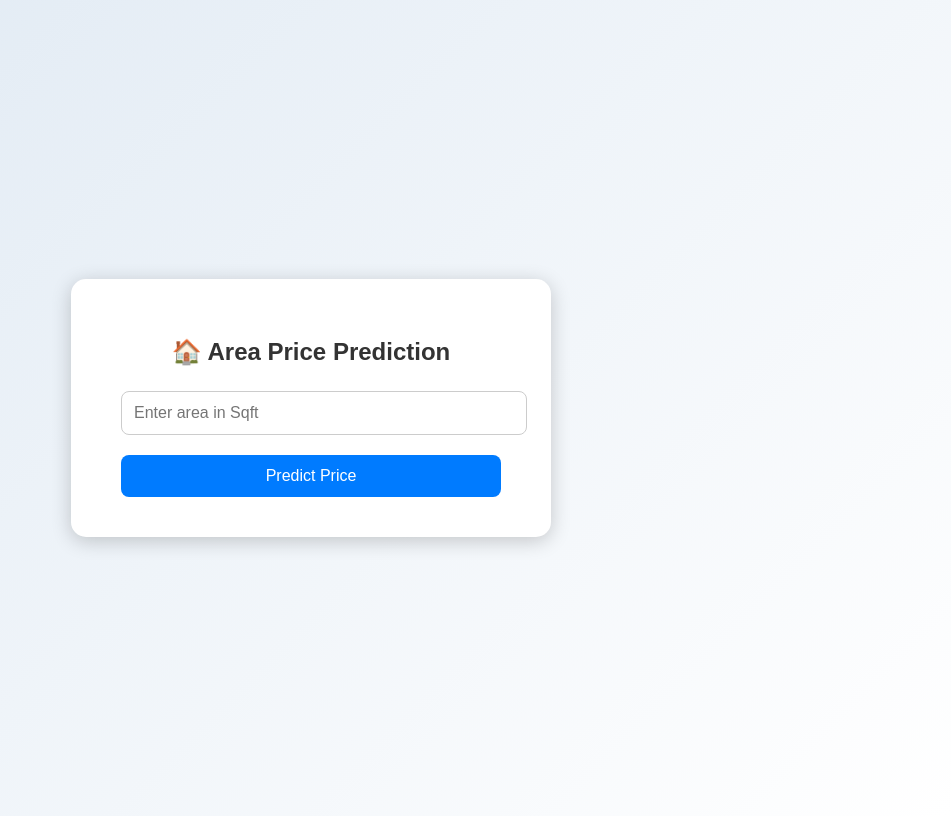
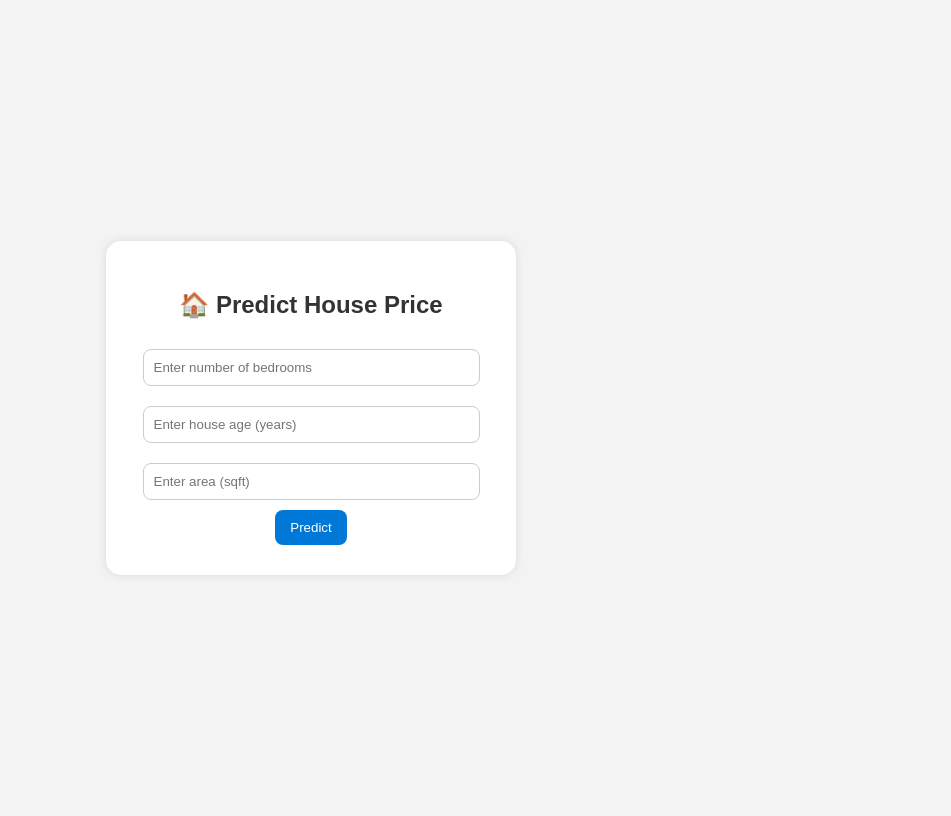
Before and after one commit to Ashok8601/project2, a Flask app: page / in a window 1280 px wide. Shown: the whole page, without its empty margins (329-1280 px from the left). Run offline with Flask 3, Linux system fonts and the light colour scheme; parts of the project's set-up code (start-up, migrations or seed data) failed here and were passed over.

Commit message:
added flask project

```diff
--- a/app.py
+++ b/app.py
@@ -1,18 +1,30 @@
-from flask import Flask,render_template,request
+from flask import Flask, render_template, request
 import pickle
-app=Flask(__name__)
-with open("price_prediction.pkl",'rb') as file:
-    model=pickle.load(file)
-@app.route("/",methods=["GET","POST"])
+import numpy as np
+
+app = Flask(__name__)
+
+# Load the model
+with open("multi_linear.pkl", "rb") as file:
+    model = pickle.load(file)
+
+@app.route("/", methods=["GET", "POST"])
 def home():
-    predicted_price=None
-    if request.method=="POST":
-        area=request.form.get("area")
-        if area:
-            area=float(area)
-            y_pred=model.predict([[area]])
-            predicted_price=int(y_pred[0])
-    return render_template("home.html",predicted_price=predicted_price)
+    predicted_price = None
+    if request.method == "POST":
+        try:
+            bedrooms = float(request.form["bedrooms"])
+            age = float(request.form["age"])
+            area = float(request.form["area"])
 
-if __name__==("__main__"):
+            # Prepare input as 2D array
+            input_features = np.array([[bedrooms, age, area]])
+            predicted_price = model.predict(input_features)[0]
+            predicted_price = round(predicted_price, 2)
+        except:
+            predicted_price = "Invalid input!"
+
+    return render_template("home.html", predicted_price=predicted_price)
+
+if __name__ == "__main__":
     app.run(debug=True)
--- a/templates/home.html
+++ b/templates/home.html
@@ -2,76 +2,62 @@
 <html lang="en">
 <head>
     <meta charset="UTF-8">
-  <meta name="viewport" content="width=device-width, initial-scale=1.0">
-  <title>Price Prediction</title>
+    <title>House Price Prediction</title>
     <style>
         body {
-      font-family: 'Poppins', sans-serif;
-      background: linear-gradient(135deg, #dfe9f3, #ffffff);
+            background: #f3f3f3;
+            font-family: Arial, sans-serif;
             display: flex;
             justify-content: center;
             align-items: center;
             height: 100vh;
         }
-
-    .container {
+        .form-container {
             background: white;
-      padding: 40px 50px;
+            padding: 30px;
             border-radius: 15px;
-      box-shadow: 0 4px 20px rgba(0,0,0,0.2);
+            box-shadow: 0 0 10px rgba(0,0,0,0.1);
+            width: 350px;
             text-align: center;
-      width: 380px;
         }
-
+        input {
+            width: 90%;
+            padding: 10px;
+            margin: 10px 0;
+            border: 1px solid #ccc;
+            border-radius: 8px;
+        }
+        button {
+            background-color: #0078d7;
+            color: white;
+            padding: 10px 15px;
+            border: none;
+            border-radius: 8px;
+            cursor: pointer;
+        }
         h2 {
             color: #333;
-      margin-bottom: 25px;
         }
-
-    input[type="number"] {
-      width: 100%;
-      padding: 12px;
-      margin-bottom: 20px;
-      border: 1px solid #ccc;
-      border-radius: 8px;
-      font-size: 16px;
-    }
-
-    button {
-      width: 100%;
-      background-color: #007bff;
-      color: white;
-      padding: 12px;
-      border: none;
-      border-radius: 8px;
-      font-size: 16px;
-      cursor: pointer;
-      transition: 0.3s;
-    }
-
-    button:hover {
-      background-color: #0056b3;
-    }
-
         .result {
-      margin-top: 20px;
-      font-size: 18px;
-      color: #28a745;
+            margin-top: 15px;
             font-weight: bold;
+            color: #0078d7;
         }
     </style>
 </head>
 <body>
-  <div class="container">
-    <h2>🏠 Area  Price Prediction</h2>
+    <div class="form-container">
+        <h2>🏠 Predict House Price</h2>
         <form method="POST">
-      <input type="number" name="area" placeholder="Enter area in Sqft" required>
-      <button type="submit">Predict Price</button>
+            <input type="number" step="any" name="bedrooms" placeholder="Enter number of bedrooms" required><br>
+            <input type="number" step="any" name="age" placeholder="Enter house age (years)" required><br>
+            <input type="number" step="any" name="area" placeholder="Enter area (sqft)" required><br>
+            <button type="submit">Predict</button>
         </form>
 
         {% if predicted_price %}
         <div class="result">
-      Predicted Price: ₹ {{ predicted_price }}
+            <p>Predicted Price: ₹ {{ predicted_price }}</p>
         </div>
         {% endif %}
     </div>
```
Also changed, not shown: 2 other files. Lines whose indentation alone changed are shown as unchanged.
